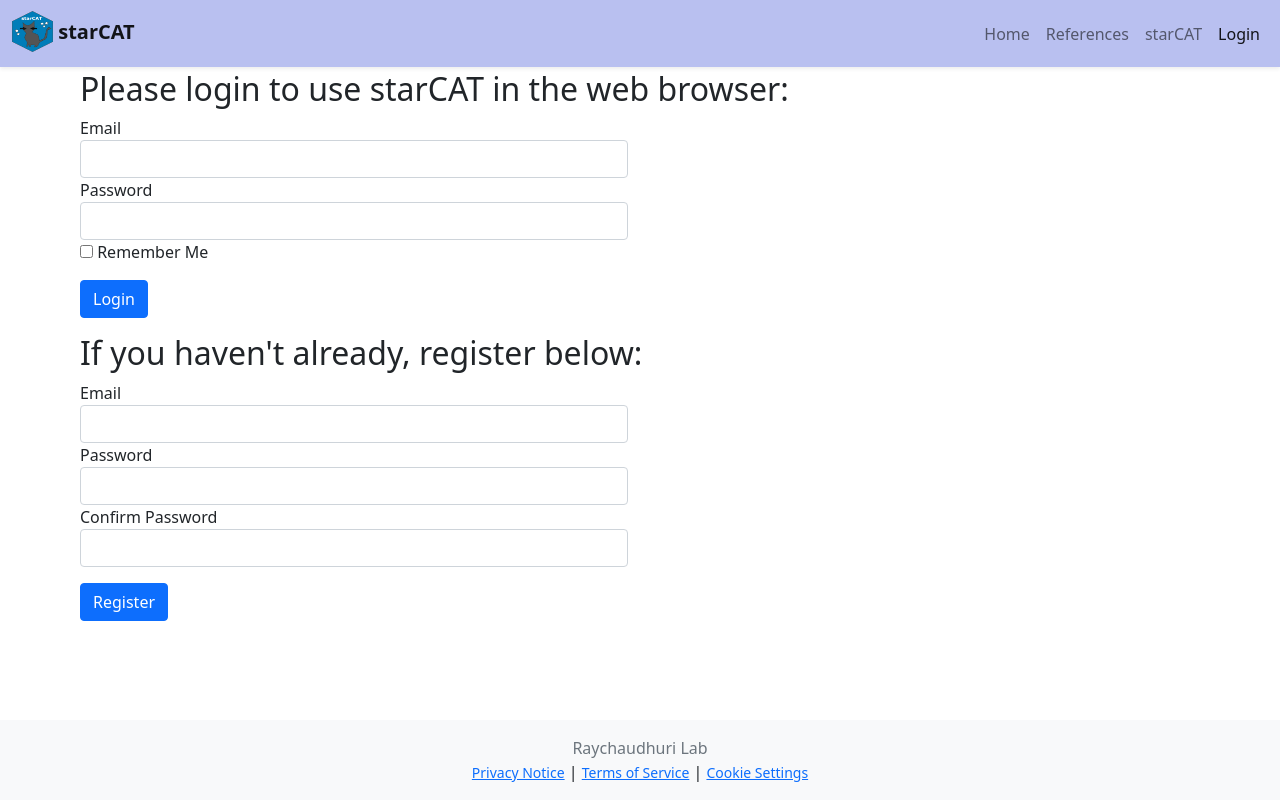
After one commit to immunogenomics/starCAT_website, a Flask app: page /login in a window 1280 px wide. The commit adds this page. Run offline with Flask 3, Linux system fonts and the light colour scheme.

Commit message:
started user registration/login

```diff
--- /dev/null
+++ b/minimal/bl_login.py
@@ -0,0 +1,38 @@
+from flask import Blueprint, render_template, redirect, url_for, flash, request
+from .user_model import RegistrationForm, LoginForm, User, db
+from flask_bcrypt import Bcrypt
+from flask_login import login_user, current_user, logout_user, login_required
+from .layoutUtils import *
+
+bcrypt = Bcrypt()
+
+# Define the blueprint
+bp = Blueprint('bl_login', __name__, url_prefix=None)
+
+@bp.route("/login", methods=['GET', 'POST'])
+def login():
+    mc = set_menu("login")
+    if current_user.is_authenticated:
+        return redirect(url_for('home'))
+
+    login_form = LoginForm()
+    registration_form = RegistrationForm()
+
+    if login_form.validate_on_submit() and 'login' in request.form:
+        user = User.query.filter_by(email=login_form.email.data).first()
+        if user and bcrypt.check_password_hash(user.password, login_form.password.data):
+            login_user(user, remember=login_form.remember.data)
+            next_page = request.args.get('next')
+            return redirect(next_page) if next_page else redirect(url_for('home'))
+        else:
+            flash('Login Unsuccessful. Please check email and password', 'danger')
+
+    elif registration_form.validate_on_submit() and 'register' in request.form:
+        hashed_password = bcrypt.generate_password_hash(registration_form.password.data).decode('utf-8')
+        user = User(username=registration_form.username.data, email=registration_form.email.data, password=hashed_password)
+        db.session.add(user)
+        db.session.commit()
+        flash('Your account has been created! You can now log in', 'success')
+        return redirect(url_for('bp.auth'))
+
+    return render_template('login/login.html', mc=mc, login_form=login_form, registration_form=registration_form)
--- a/minimal/templates/incl_navbar.html
+++ b/minimal/templates/incl_navbar.html
@@ -19,6 +19,9 @@
                 <li class="nav-item">
                     <a class="nav-link {{mc['starcat']}}" href="{{url_for('bl_starcat.runstarcat')}}">starCAT</a>
                 </li>
+                <li class="nav-item">
+                    <a class="nav-link {{mc['login']}}" href="{{url_for('bl_login.login')}}">Login</a>
+                </li>
             </ul>
         </div>
     </div>
--- /dev/null
+++ b/minimal/templates/login/login.html
@@ -0,0 +1,58 @@
+{% extends "base.html" %}
+
+{% block metatags %}
+    <title>starCAT Login</title>
+    <meta name="description" content="Login to use starCAT">
+{% endblock %}
+
+{% block contents %}
+     <div class="container">
+        <h2>Please login to use starCAT in the web browser:</h2>
+
+        <div class="row">
+            <div class="col-md-6">
+                <form method="POST" action="{{ url_for('bl_login.login') }}">
+                    {{ login_form.hidden_tag() }}
+                    <div class="form-group">
+                        {{ login_form.email.label }}
+                        {{ login_form.email(class="form-control") }}
+                    </div>
+                    <div class="form-group">
+                        {{ login_form.password.label }}
+                        {{ login_form.password(class="form-control") }}
+                    </div>
+                    <div class="form-group">
+                        {{ login_form.remember() }}
+                        {{ login_form.remember.label }}
+                    </div>
+                    </p>
+                    <button type="submit" name="login" class="btn btn-primary">Login</button>
+                </form>
+            </div>
+
+        </p>
+        <h2>If you haven't already, register below:</h2>
+
+
+            <div class="col-md-6">
+                <form method="POST" action="{{ url_for('bl_login.login') }}">
+                    {{ registration_form.hidden_tag() }}
+                    <div class="form-group">
+                        {{ registration_form.email.label }}
+                        {{ registration_form.email(class="form-control") }}
+                    </div>
+                    <div class="form-group">
+                        {{ registration_form.password.label }}
+                        {{ registration_form.password(class="form-control") }}
+                    </div>
+                    <div class="form-group">
+                        {{ registration_form.confirm_password.label }}
+                        {{ registration_form.confirm_password(class="form-control") }}
+                    </div>
+                    </p>
+                    <button type="submit" name="register" class="btn btn-primary">Register</button>
+                </form>
+            </div>
+        </div>
+    </div>
+{% endblock %}
--- /dev/null
+++ b/minimal/user_model.py
@@ -0,0 +1,39 @@
+from flask_sqlalchemy import SQLAlchemy
+from flask_login import UserMixin
+from flask_wtf import FlaskForm
+from wtforms import StringField, PasswordField, SubmitField, BooleanField
+from wtforms.validators import DataRequired, Length, Email, EqualTo, ValidationError
+
+db = SQLAlchemy()
+
+class User(db.Model, UserMixin):
+    id = db.Column(db.Integer, primary_key=True)
+    username = db.Column(db.String(20), unique=True, nullable=False)
+    email = db.Column(db.String(120), unique=True, nullable=False)
+    password = db.Column(db.String(60), nullable=False)
+
+    def __repr__(self):
+        return f"User('{self.username}', '{self.email}')"
+
+class RegistrationForm(FlaskForm):
+    username = StringField('Username', validators=[DataRequired(), Length(min=2, max=20)])
+    email = StringField('Email', validators=[DataRequired(), Email()])
+    password = PasswordField('Password', validators=[DataRequired()])
+    confirm_password = PasswordField('Confirm Password', validators=[DataRequired(), EqualTo('password')])
+    submit = SubmitField('Sign Up')
+
+    def validate_username(self, username):
+        user = User.query.filter_by(username=username.data).first()
+        if user:
+            raise ValidationError('That username is taken. Please choose a different one.')
+
+    def validate_email(self, email):
+        user = User.query.filter_by(email=email.data).first()
+        if user:
+            raise ValidationError('That email is taken. Please choose a different one.')
+
+class LoginForm(FlaskForm):
+    email = StringField('Email', validators=[DataRequired(), Email()])
+    password = PasswordField('Password', validators=[DataRequired()])
+    remember = BooleanField('Remember Me')
+    submit = SubmitField('Login')
```
Also changed, not shown: minimal/__init__.py (+15 -1 lines), requirements.txt (+7 -2 lines).
